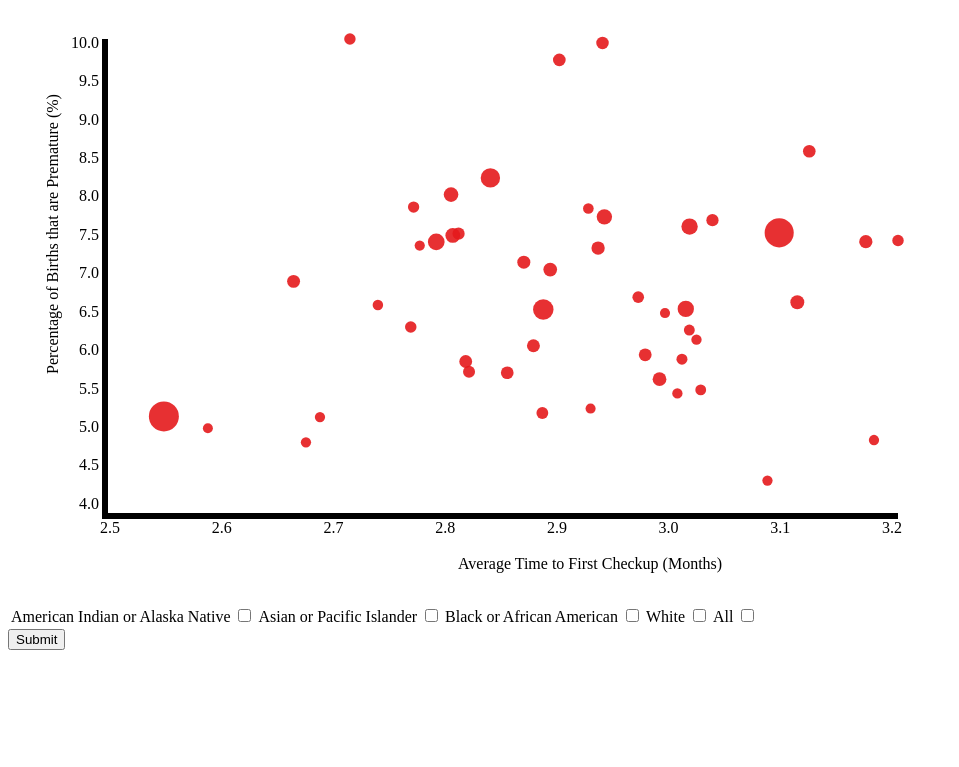
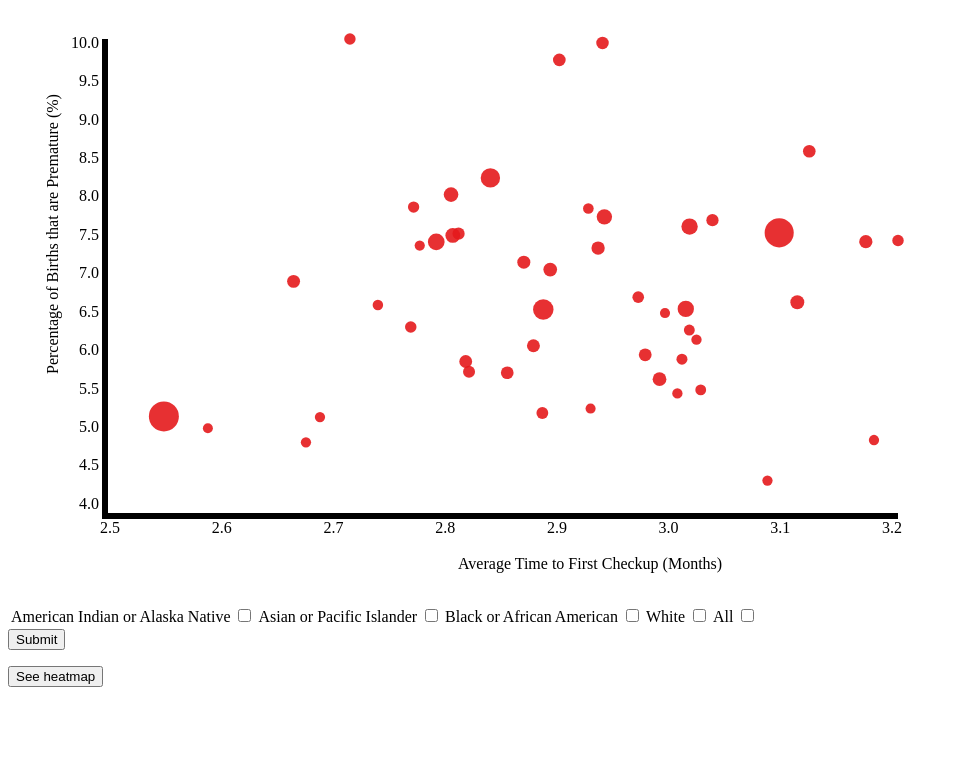
Before and after one commit to jfried23/Explore_data, a Flask app: page /index in a window 1280 px wide. Shown: the part 266-1033 px from the top of the page, without its empty margins (0-959 px from the left). Before the commit the page ends 916 px from the top, so only its background shows below. Run offline with Flask 2, Linux system fonts and the light colour scheme.

Commit message:
back and forth buttons

```diff
--- a/app.py
+++ b/app.py
@@ -72,7 +72,7 @@ def run_index():
     return flask.render_template( 'index.html', data=simplejson.dumps(to_pass),labels=names  )
 
 
-@app.route('/heatmap', methods=['GET'])
+@app.route('/heatmap', methods=['GET','POST'])
 def run_heatmap():
 
   return flask.render_template( 'heatmap.html' )
--- a/templates/index.html
+++ b/templates/index.html
@@ -68,7 +68,13 @@
     </form>
 
   </div>
+    <form method='POST' action='heatmap'>
+      <p>
+      <button  type='submit' value='goto'>See heatmap</button >
+      </p>
+  <div>
 
+  </div>
 <script>
   var default_age = 9;
   var checked =[4]
```
Also changed, not shown: templates/heatmap.html (+7 -0 lines).
